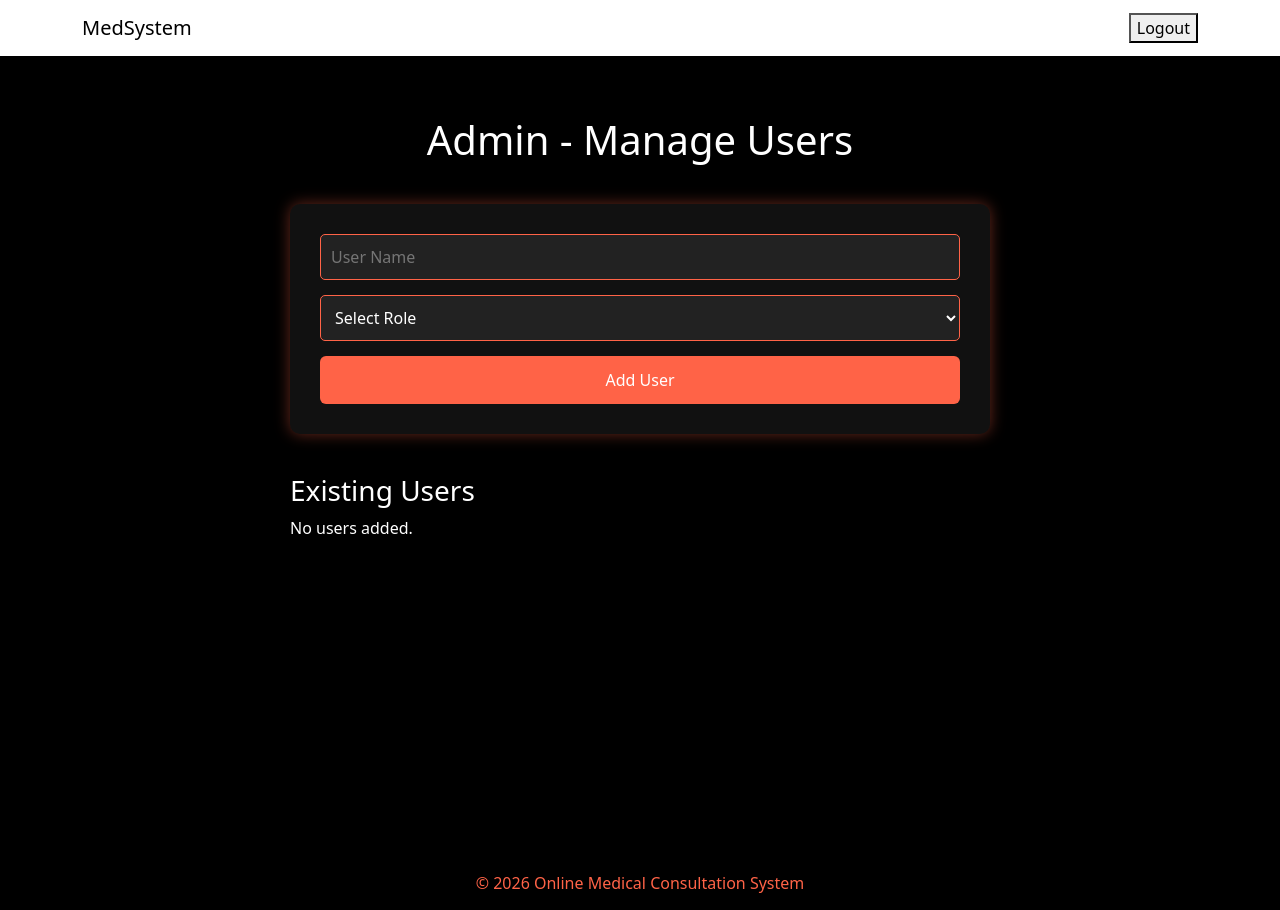
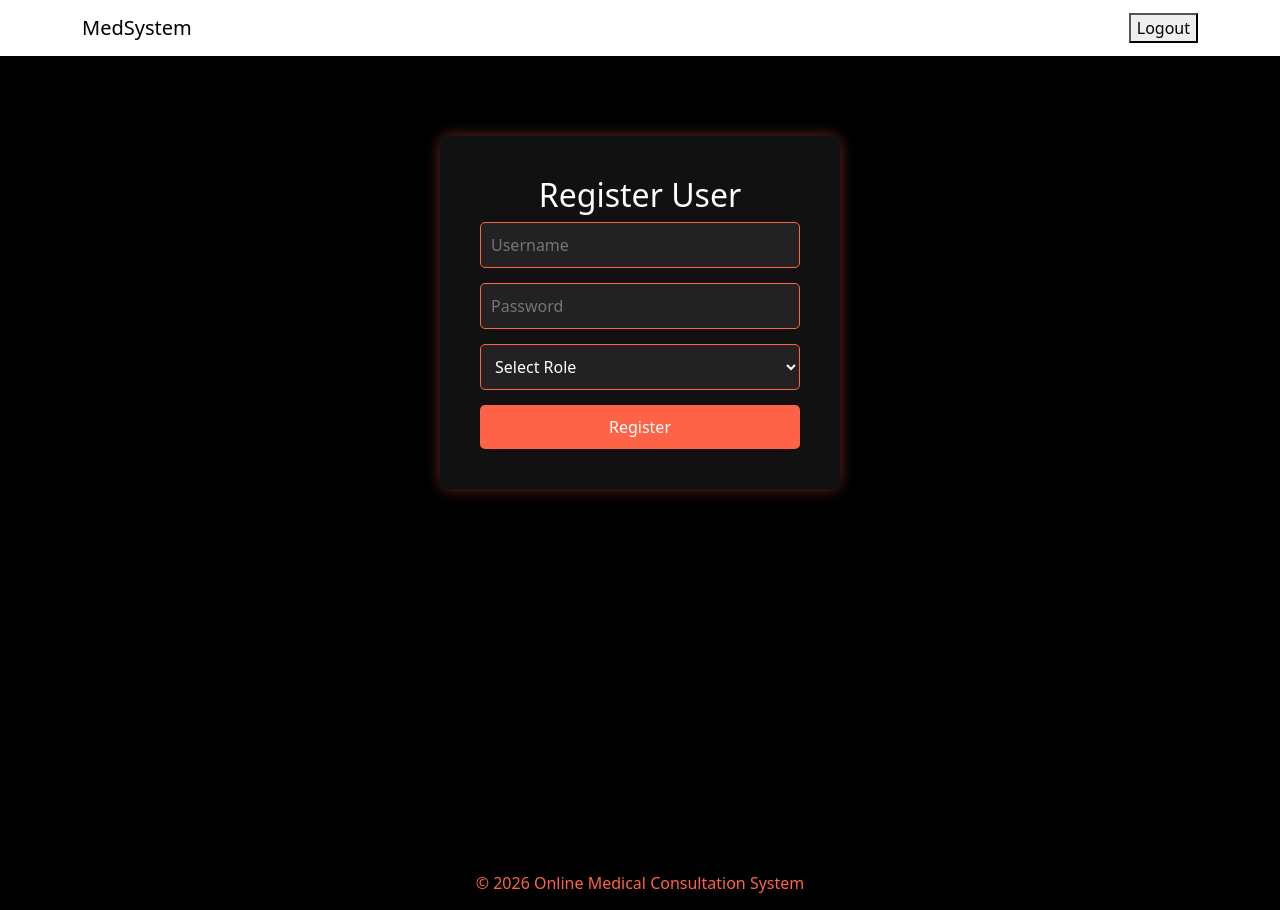
Before and after one commit to Hemakusuluri/online-medical-system, a React app: page /manage-users in a window 1280 px wide. Built offline with nearby package versions, Linux system fonts and the light colour scheme; the HTML template or start-up script is replaced by a standard one.

Commit message:
Refactor user registration form and management logic
Updated user registration form to include username and password fields. Removed name field and adjusted user management functionalities.

```diff
--- a/src/pages/AdminManageUsers.jsx
+++ b/src/pages/AdminManageUsers.jsx
@@ -6,7 +6,8 @@ function AdminManageUsers() {
   );
 
   const [newUser, setNewUser] = useState({
-    name: "",
+    username: "",
+    password: "",
     role: ""
   });
 
@@ -24,45 +25,70 @@ function AdminManageUsers() {
     setUsers(updatedUsers);
     localStorage.setItem("users", JSON.stringify(updatedUsers));
 
-    setNewUser({ name: "", role: "" });
-  };
+    alert("User Registered Successfully!");
 
-  const handleDelete = (index) => {
-    const updatedUsers = users.filter((_, i) => i !== index);
-    setUsers(updatedUsers);
-    localStorage.setItem("users", JSON.stringify(updatedUsers));
+    setNewUser({ username: "", password: "", role: "" });
   };
 
   return (
-    <div
-      style={{
+    <div style={containerStyle}>
+      <div style={cardStyle}>
+        <h2 style={{ color: "white" }}>Register User</h2>
+
+        <input
+          name="username"
+          placeholder="Username"
+          value={newUser.username}
+          onChange={handleChange}
+          style={inputStyle}
+        />
+
+        <input
+          name="password"
+          type="password"
+          placeholder="Password"
+          value={newUser.password}
+          onChange={handleChange}
+          style={inputStyle}
+        />
+
+        <select
+          name="role"
+          value={newUser.role}
+          onChange={handleChange}
+          style={inputStyle}
+        >
+          <option value="">Select Role</option>
+          <option value="doctor">Doctor</option>
+          <option value="patient">Patient</option>
+          <option value="pharmacist">Pharmacist</option>
+        </select>
+
+        <button onClick={handleAddUser} style={buttonStyle}>
+          Register
+        </button>
+      </div>
+    </div>
+  );
+}
+
+const containerStyle = {
   backgroundColor: "black",
   minHeight: "100vh",
-        padding: "60px 20px",
-        color: "white"
-      }}
-    >
-      <div style={{ maxWidth: "700px", margin: "auto" }}>
+  paddingTop: "80px",
+  textAlign: "center"
+};
 
-        <h1 style={{ textAlign: "center", marginBottom: "40px" }}>
-          Admin - Manage Users
-        </h1>
+const cardStyle = {
+  backgroundColor: "#111",
+  padding: "40px",
+  borderRadius: "10px",
+  width: "400px",
+  margin: "auto",
+  boxShadow: "0 0 15px rgba(255,99,71,0.4)"
+};
 
-        <div
-          style={{
-            backgroundColor: "#111",
-            padding: "30px",
-            borderRadius: "10px",
-            boxShadow: "0 0 15px rgba(255,99,71,0.4)"
-          }}
-        >
-          <input
-            type="text"
-            name="name"
-            placeholder="User Name"
-            value={newUser.name}
-            onChange={handleChange}
-            style={{
+const inputStyle = {
   width: "100%",
   padding: "10px",
   marginBottom: "15px",
@@ -70,88 +96,15 @@ function AdminManageUsers() {
   border: "1px solid tomato",
   backgroundColor: "#222",
   color: "white"
-            }}
-          />
+};
 
-          <select
-            name="role"
-            value={newUser.role}
-            onChange={handleChange}
-            style={{
+const buttonStyle = {
+  backgroundColor: "tomato",
+  padding: "10px",
+  border: "none",
+  color: "white",
   width: "100%",
-              padding: "10px",
-              marginBottom: "15px",
-              borderRadius: "5px",
-              border: "1px solid tomato",
-              backgroundColor: "#222",
-              color: "white"
-            }}
-          >
-            <option value="">Select Role</option>
-            <option value="admin">Admin</option>
-            <option value="doctor">Doctor</option>
-            <option value="patient">Patient</option>
-            <option value="pharmacist">Pharmacist</option>
-          </select>
-
-          <button
-            onClick={handleAddUser}
-            style={{
-              width: "100%",
-              padding: "12px",
-              backgroundColor: "tomato",
-              color: "white",
-              border: "none",
-              borderRadius: "6px",
-              fontSize: "16px"
-            }}
-          >
-            Add User
-          </button>
-        </div>
-
-        <h3 style={{ marginTop: "40px" }}>Existing Users</h3>
-
-        {users.length === 0 ? (
-          <p>No users added.</p>
-        ) : (
-          users.map((user, index) => (
-            <div
-              key={index}
-              style={{
-                backgroundColor: "#111",
-                padding: "15px",
-                marginTop: "15px",
-                borderRadius: "8px",
-                display: "flex",
-                justifyContent: "space-between",
-                alignItems: "center",
-                boxShadow: "0 0 10px rgba(255,99,71,0.3)"
-              }}
-            >
-              <span>
-                {user.name} - {user.role}
-              </span>
-
-              <button
-                onClick={() => handleDelete(index)}
-                style={{
-                  backgroundColor: "tomato",
-                  color: "white",
-                  border: "none",
-                  padding: "6px 12px",
   borderRadius: "5px"
-                }}
-              >
-                Delete
-              </button>
-            </div>
-          ))
-        )}
-
-      </div>
-    </div>
-  );
-}
+};
 
 export default AdminManageUsers;
```
Lines whose indentation alone changed are shown as unchanged.
